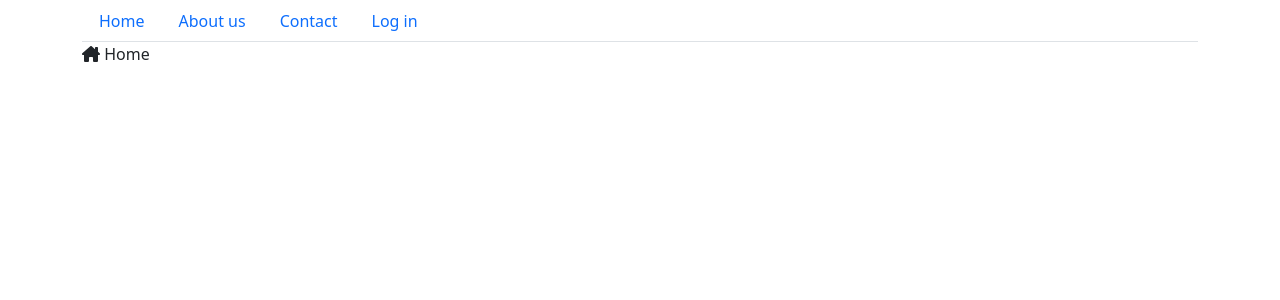
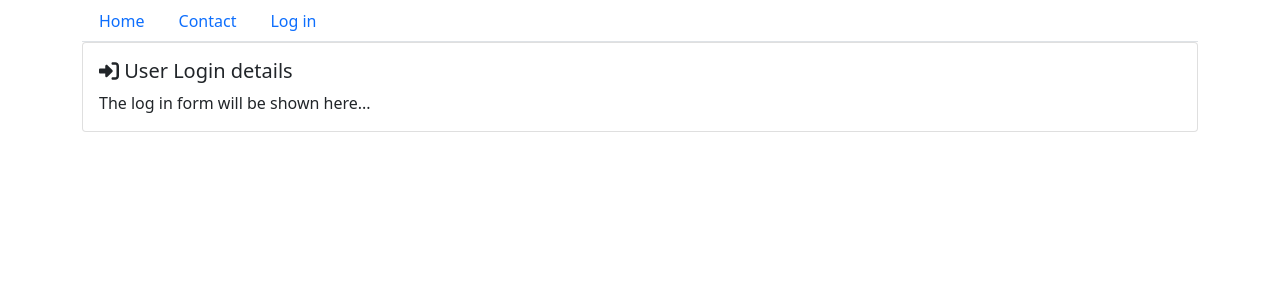
Before and after one commit to Ado2211/React2020, a React (Create React App) app: page /#/user/login in a window 1280 px wide. Before the commit this address led to /. Shown: the top 300 px of the page. Built offline with nearby package versions, Linux system fonts and the light colour scheme.

Commit message:
Add the  hash router mechanism to the application

```diff
--- a/package.json
+++ b/package.json
@@ -14,13 +14,15 @@
     "@types/node": "^16.11.26",
     "@types/react": "^17.0.40",
     "@types/react-dom": "^17.0.13",
+    "@types/react-router-dom": "^5.3.3",
     "bootstrap": "^5.1.3",
     "jquery": "^3.6.0",
     "popper.js": "^1.16.1",
     "react": "^17.0.2",
     "react-bootstrap": "^2.2.0",
     "react-dom": "^17.0.2",
-    "react-scripts": "5.0.0",
+    "react-router-dom": "^5.3.0",
+    "react-scripts": "^5.0.0",
     "typescript": "^4.6.2",
     "web-vitals": "^2.1.4"
   },
--- /dev/null
+++ b/src/components/ContactPage/ContactPage.tsx
@@ -0,0 +1,23 @@
+import { faPhone } from "@fortawesome/free-solid-svg-icons";
+import { FontAwesomeIcon } from "@fortawesome/react-fontawesome";
+import React from "react";
+import { Card, Container } from "react-bootstrap";
+
+export default class ContactPage extends React.Component {
+    render() {
+        return (
+            <Container>
+                <Card>
+                    <Card.Body>
+                        <Card.Title>
+                            <FontAwesomeIcon icon={faPhone} /> Contact details
+                        </Card.Title>
+                        <Card.Text>
+                            Contact details will be shown here...
+                        </Card.Text>
+                    </Card.Body>
+                </Card>
+            </Container>
+        );
+    }
+}
--- a/src/components/App/App.tsx
+++ b/src/components/HomePage/HomePage.tsx
@@ -1,12 +1,11 @@
 import React from 'react';
-import './App.css';
 import { Container } from 'react-bootstrap';
 import { faHouseChimney } from '@fortawesome/free-solid-svg-icons';
 import { FontAwesomeIcon } from '@fortawesome/react-fontawesome';
 
 
 
-function App() {
+function HomePage() {
   return (
     <Container>
      <FontAwesomeIcon icon= { faHouseChimney } /> Home
@@ -14,4 +13,4 @@
   );
 }
 
-export default App;
+export default HomePage;
--- a/src/components/App/MainMenu/MainMenu.tsx
+++ b/src/components/MainMenu/MainMenu.tsx
@@ -1,5 +1,6 @@
 import React from "react";
 import { Container, Nav } from "react-bootstrap";
+import { HashRouter, Link } from "react-router-dom";
 
 export class MainMenuItem {
     text: string = '';
@@ -26,7 +27,7 @@
         super(props);
 
         this.state = {
-        items: props.items,
+            items: props.items,
         };
 
     }
@@ -41,18 +42,19 @@
         return (
             <Container>
                 <Nav variant="tabs">
-                    { this.state.items.map(this.makeNavLink) }
-
+                    <HashRouter>
+                        {this.state.items.map(this.makeNavLink)}
+                    </HashRouter>
                 </Nav>
             </Container>
         );
     }
 
     private makeNavLink(item: MainMenuItem) {
-        return(
-        <Nav.Link href={item.link}>
-            {item.text}
-        </Nav.Link>
+        return (
+            <Link to={item.link} className="nav-link">
+                {item.text}
+            </Link>
         );
     }
 }
--- /dev/null
+++ b/src/components/UserLoginPage/UserLoginPage.tsx
@@ -0,0 +1,24 @@
+import { faSignInAlt } from "@fortawesome/free-solid-svg-icons";
+import { FontAwesomeIcon } from "@fortawesome/react-fontawesome";
+import React from "react";
+import { Card, Container } from "react-bootstrap";
+
+export default class UserLoginPage extends React.Component {
+    render() {
+        return (
+            <Container>
+                <Card>
+                    <Card.Body>
+                        <Card.Title>
+                            <FontAwesomeIcon icon={ faSignInAlt } /> User Login details
+                        </Card.Title>
+                        <Card.Text>
+                           The log in form will be shown here...
+                        </Card.Text>
+                    </Card.Body>
+                </Card>
+
+            </Container>
+        );
+    }
+}
--- a/src/index.tsx
+++ b/src/index.tsx
@@ -1,18 +1,20 @@
 import React from 'react';
 import ReactDOM from 'react-dom';
 import './index.css';
-import App from './components/App/App';
+import HomePage from './components/HomePage/HomePage';
 import reportWebVitals from './reportWebVitals';
 import 'bootstrap/dist/css/bootstrap.min.css';
 import 'jquery/dist/jquery.js';
 import 'popper.js/dist/popper.js';
 import 'bootstrap/dist/js/bootstrap.min.js';
 import '@fortawesome/fontawesome-free/css/fontawesome.css';
-import { MainMenu, MainMenuItem } from './components/App/MainMenu/MainMenu';
+import { MainMenu, MainMenuItem } from './components/MainMenu/MainMenu';
+import { HashRouter, Switch, Route,  } from 'react-router-dom';
+import ContactPage from './components/ContactPage/ContactPage';
+import UserLoginPage from './components/UserLoginPage/UserLoginPage';
 
 const menuItems = [
   new MainMenuItem("Home", "/"),
-  new MainMenuItem("About us", "/page/about-us/"),
   new MainMenuItem("Contact", "/contact/"),
   new MainMenuItem("Log in", "/user/login/"),
 
@@ -20,8 +22,14 @@
 
 ReactDOM.render(
   <React.StrictMode>
-     <MainMenu items={ menuItems }></MainMenu>
-    <App />
+    <MainMenu items={menuItems}></MainMenu>
+    <HashRouter>
+      <Switch>
+        <Route exact path="/" component= {HomePage}/>
+        <Route exact path="/contact" component={ContactPage}/>
+        <Route exact path="/user/login" component={UserLoginPage}/>
+      </Switch>
+    </HashRouter>
   </React.StrictMode>,
   document.getElementById('root')
 );
```
Also changed, not shown: src/components/App/App.css (deleted), 2 other files (tests, documents, lock files or other folders).
